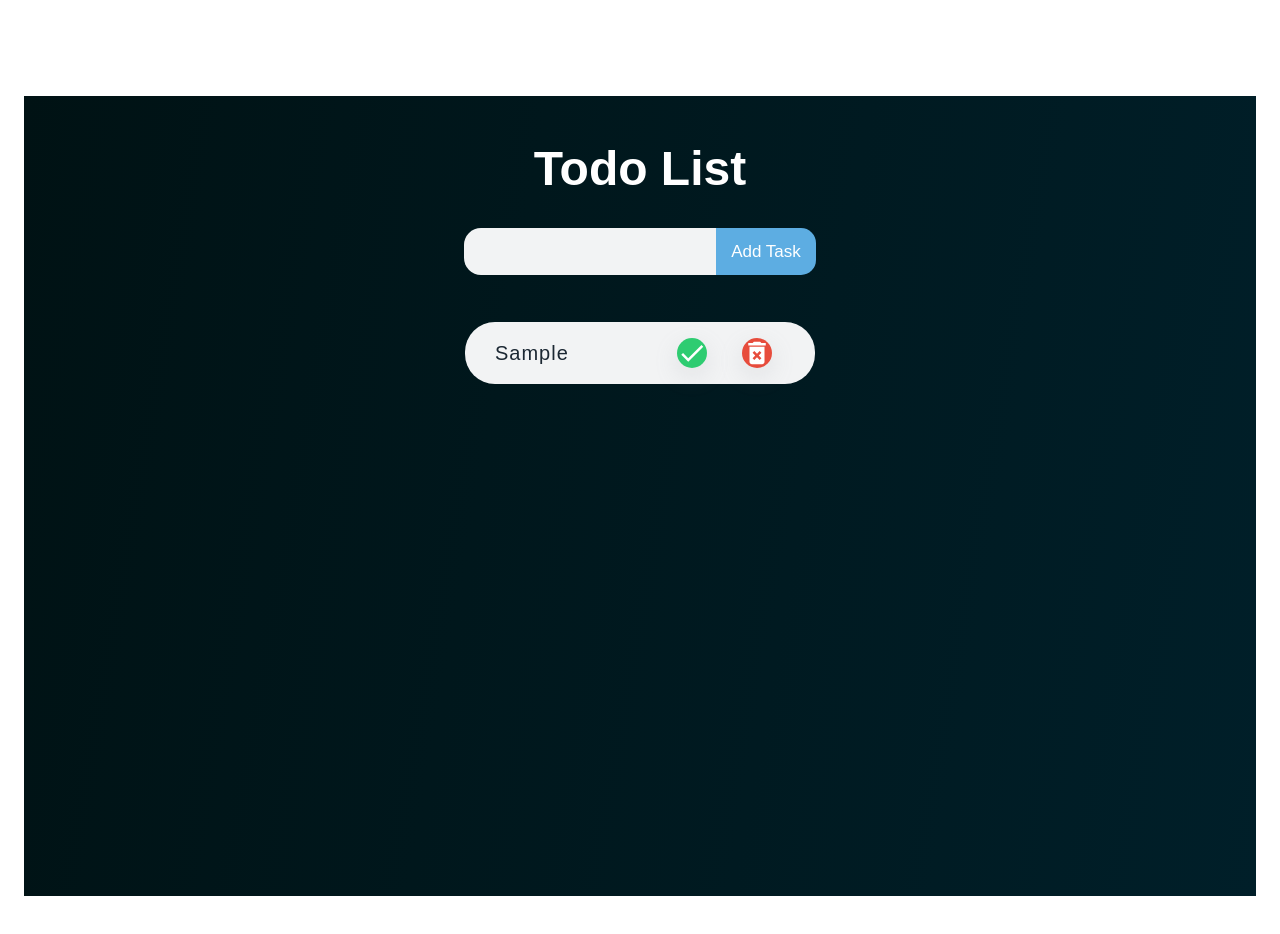
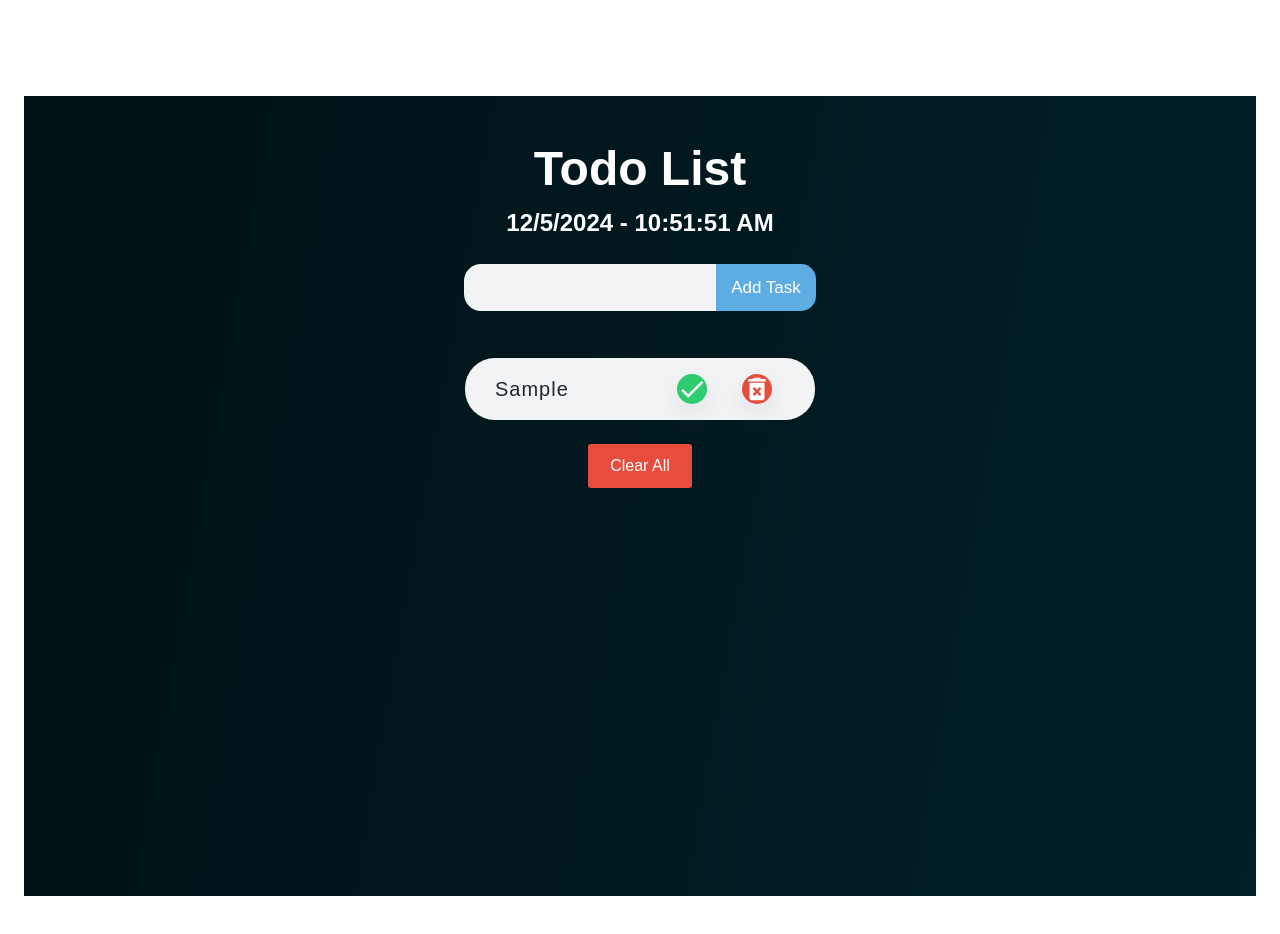
Before and after one commit to nightcoder37/my-reactv19, a React (Vite) app: page / in a window 1280 px wide. Both pictures are taken after typing "Sample" into the empty fields and a click on the button "Add Task". Shown: the top 934 px of the page. Built offline with nearby package versions, Linux system fonts and the light colour scheme.

Commit message:
work on Todo Project

```diff
--- a/src/projects/Todo/Todo.css
+++ b/src/projects/Todo/Todo.css
@@ -44,6 +44,7 @@ section h1 {
 .date-time {
     font-size: 2.4rem;
     text-align: center;
+    color: white;
 }
 
 form {
--- a/src/projects/Todo/Todo.jsx
+++ b/src/projects/Todo/Todo.jsx
@@ -1,65 +1,75 @@
 import {useState} from 'react';
 import './Todo.css';
-import {MdCheck, MdDeleteForever} from 'react-icons/md';
+import TodoForm from './TodoForm';
+import {TodoList} from './TodoList';
+import {TodaoDate} from './TodoDate';
 
 export const Todo = () => {
-    const [inputValue, setInputValue] = useState('');
     const [task, setTask] = useState([]);
 
-    const handleInputChange = (value) => {
-        setInputValue(value);
+    const handleDeleteTodo = (value) => {
+        const updatedTask = task.filter((curTask) => curTask.content !== value);
+        setTask(updatedTask);
     };
 
-    const handleFormSubmit = (event) => {
-        event.preventDefault();
-        if (!inputValue) return;
-        if (task.includes(inputValue)) {
-            setInputValue('');
-            return;
-        }
-        setTask((prevTask) => [...prevTask, inputValue]);
-        setInputValue('');
+    const handleClearTodoData = () => {
+        // setInputValue('');
+        setTask([]);
     };
+
+    const handleFormSubmit = (inputValue) => {
+        const {id, content, checked} = inputValue;
+        // to check if the input field is empaty or not
+        if (!content) return;
+        // to check if the data is already existing or not
+        // if (task.includes(inputValue)) return;
+        const ifTodoContentMatched = task.find(
+            (curTask) => curTask.content === content
+        );
+        if (ifTodoContentMatched) return;
+
+        setTask((prevTask) => [...prevTask, {id, content, checked}]);
+    };
+
+    //todo Date and time
+
+    //todo handleCheckedTodo functionality
+    const handleCheckedTodo = (content) => {
+        const updatedTask = task.map((curTask) => {
+            if (curTask.content === content) {
+                return {...curTask, checked: !curTask.checked};
+            } else {
+                return curTask;
+            }
+        });
+        setTask(updatedTask);
+    };
+
     return (
         <section className="todo-container">
             <header>
                 <h1>Todo List</h1>
+                <TodaoDate />
             </header>
-            <section className="form">
-                <form onSubmit={handleFormSubmit}>
-                    <div>
-                        <input
-                            type="text"
-                            className="todo-input"
-                            autoComplete="off"
-                            value={inputValue}
-                            onChange={(e) => handleInputChange(e.target.value)}
-                        />
-                    </div>
-                    <div>
-                        <button type="submit" className="todo-btn">
-                            Add Task
-                        </button>
-                    </div>
-                </form>
-            </section>
+            <TodoForm onAddTodo={handleFormSubmit} />
             <section className="myUnOrdeList">
                 <ul>
-                    {task.map((curTask, index) => {
+                    {task.map((curTask) => {
                         return (
-                            <li key={index} className="todo-item">
-                                <span>{curTask}</span>
-                                <button className="check-btn">
-                                    <MdCheck />
-                                </button>
-                                <button className="delete-btn">
-                                    <MdDeleteForever />
-                                </button>
-                            </li>
+                            <TodoList
+                                key={curTask.id}
+                                data={curTask.content}
+                                checked={curTask.checked}
+                                onHandleDeleteTodo={handleDeleteTodo}
+                                onHandleCheckedTodo={handleCheckedTodo}
+                            />
                         );
                     })}
                 </ul>
             </section>
+            <section className="clear-btn" onClick={handleClearTodoData}>
+                Clear All
+            </section>
         </section>
     );
 };
--- /dev/null
+++ b/src/projects/Todo/TodoDate.jsx
@@ -0,0 +1,17 @@
+import {useState, useEffect} from 'react';
+
+export const TodaoDate = () => {
+    const [dateTime, setDateTime] = useState('');
+
+    useEffect(() => {
+        const Interval = setInterval(() => {
+            const now = new Date();
+            const formattedDate = now.toLocaleDateString();
+            const formattedTime = now.toLocaleTimeString();
+
+            setDateTime(`${formattedDate} - ${formattedTime}`);
+        }, 1000);
+        return () => clearInterval(Interval);
+    }, []);
+    return <h2 className="date-time">{dateTime}</h2>;
+};
--- /dev/null
+++ b/src/projects/Todo/TodoForm.jsx
@@ -0,0 +1,37 @@
+import React, {useState} from 'react';
+
+const TodoForm = ({onAddTodo}) => {
+    const [inputValue, setInputValue] = useState({});
+
+    const handleInputChange = (value) => {
+        setInputValue({id: value, content: value, checked: false});
+    };
+
+    const handleFormSubmit = (event) => {
+        event.preventDefault();
+        onAddTodo(inputValue);
+        setInputValue({id: '', content: '', checked: false});
+    };
+    return (
+        <section className="form">
+            <form onSubmit={handleFormSubmit}>
+                <div>
+                    <input
+                        type="text"
+                        className="todo-input"
+                        autoComplete="off"
+                        value={inputValue.content}
+                        onChange={(e) => handleInputChange(e.target.value)}
+                    />
+                </div>
+                <div>
+                    <button type="submit" className="todo-btn">
+                        Add Task
+                    </button>
+                </div>
+            </form>
+        </section>
+    );
+};
+
+export default TodoForm;
--- /dev/null
+++ b/src/projects/Todo/TodoList.jsx
@@ -0,0 +1,28 @@
+import {MdCheck, MdDeleteForever} from 'react-icons/md';
+
+export const TodoList = ({
+    data,
+    checked,
+    onHandleDeleteTodo,
+    onHandleCheckedTodo
+}) => {
+    return (
+        <li className="todo-item">
+            <span className={checked ? 'checkList' : 'notCheckList'}>
+                {data}
+            </span>
+            <button
+                className="check-btn"
+                onClick={() => {
+                    onHandleCheckedTodo(data);
+                }}>
+                <MdCheck />
+            </button>
+            <button
+                className="delete-btn"
+                onClick={() => onHandleDeleteTodo(data)}>
+                <MdDeleteForever />
+            </button>
+        </li>
+    );
+};
```
